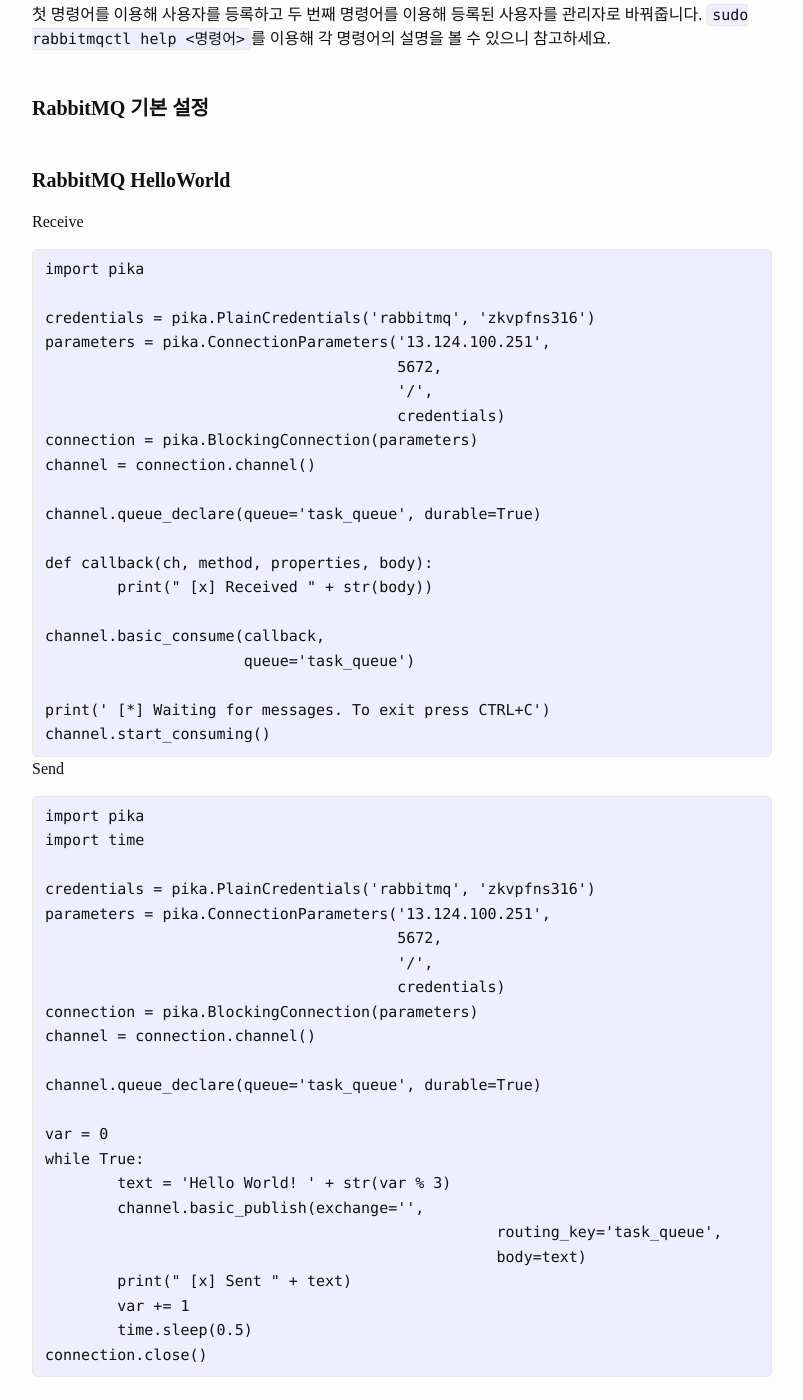
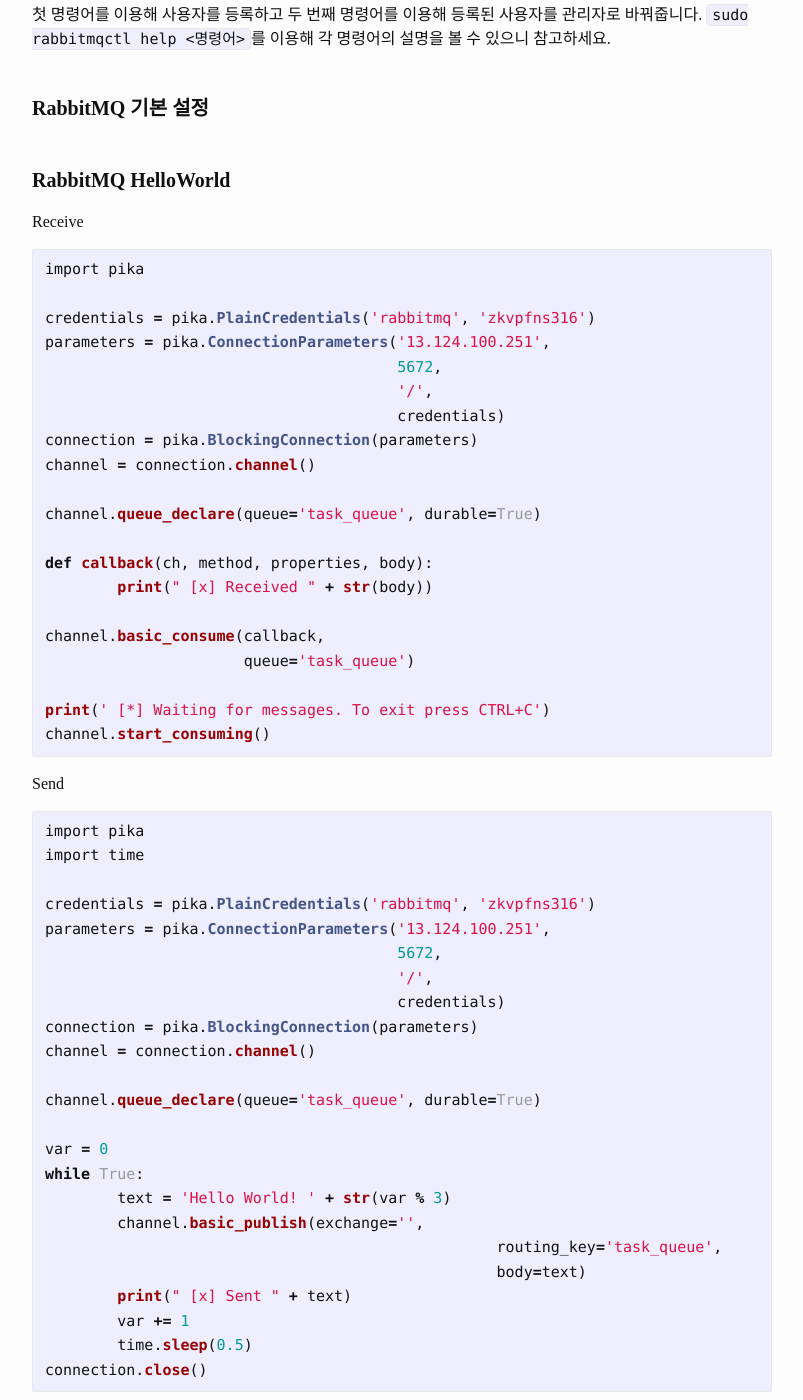
Before and after one commit to junkpub/blog, a Jekyll site: the page built from _posts/2017-12-21-RabbitMQ2.md, in a window 1280 px wide and 1400 px high, scrolled down 1108 px. Shown: the whole window, without its empty margins (238-1041 px from the left). Built offline with Jekyll 4.4.1, drawn with Linux system fonts in a browser that asks for light colours; some web fonts are replaced; a file with an impossible date is left out.

Commit message:
테스트

````diff
--- a/_posts/2017-12-21-RabbitMQ2.md
+++ b/_posts/2017-12-21-RabbitMQ2.md
@@ -33,7 +33,7 @@
 
 #### RabbitMQ HelloWorld
 Receive
-``` pytnon
+``` python
 import pika
 
 credentials = pika.PlainCredentials('rabbitmq', 'zkvpfns316')
@@ -57,7 +57,7 @@
 ```
 
 Send
-``` pytnon
+``` python
 import pika
 import time
 
````
